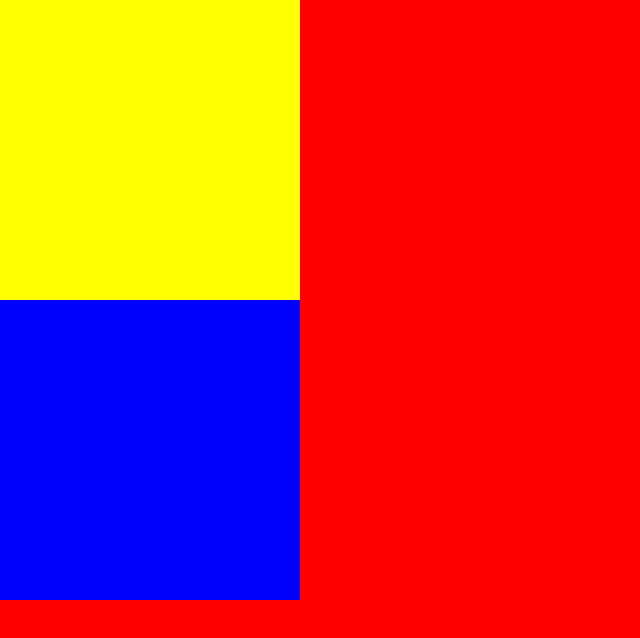
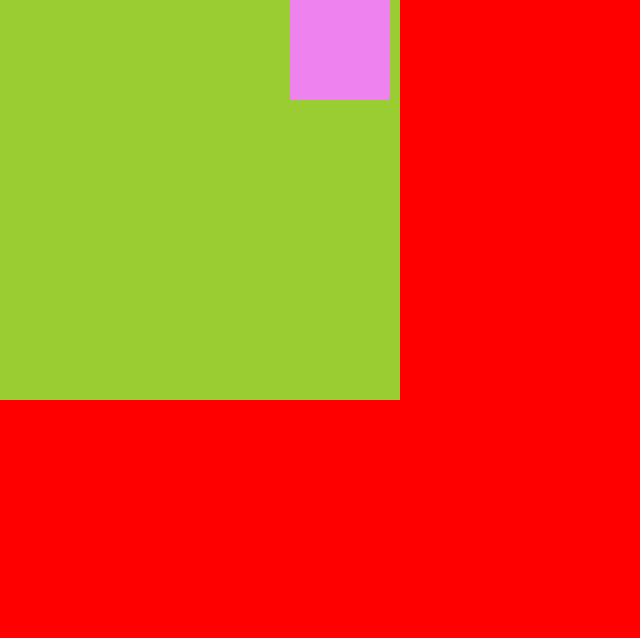
Before and after one commit to Jang-Tae-Young/kakao_clone, a plain HTML site: page contact.html in a window 1280 px wide. Shown: the top 638 px of the page, without its empty margins (0-640 px from the left). Drawn offline with Linux system fonts and the light colour scheme.

Commit message:
Update contact.html

```diff
--- a/contact.html
+++ b/contact.html
@@ -17,7 +17,10 @@
                 height:400%;
                 background-color: red;
             }
-            #boxOne{
+
+
+            /*Example for fixed*/
+            /* #boxOne{
                 height:300px;
                 width:300px;
                 background-color: yellow;
@@ -28,20 +31,43 @@
                 width:300px;
                 background-color: blue;
                 position:fixed;
+                bottom:40px;
+                right:60px;
+            } */
+
+            .abs-box{
+                width:400px;
+                height:400px;
+                background-color: yellowgreen;
+                position:relative;
             }
-
+            .abs-child{
+                width:100px;
+                height:100px;
+                background-color: violet;
+                position:absolute;
+                right:10px;
+            }
         </style>
     </haed>
 
     <body>
 
+        <div class="abs-box">
+            <div class="abs-child"></div>
+        </div>
 
-        <div id="boxOne">
+        <!--Example for fixed -->
+        <!-- <div id="boxOne">
             <div class="box-child"></div>
         </div>
         <div id="boxTwo">
             <div class="box-child"></div>
-        </div>
+        </div> -->
+
+
+
+
         <!-- <h1>Contact Me please</h1> -->
 
 
```
